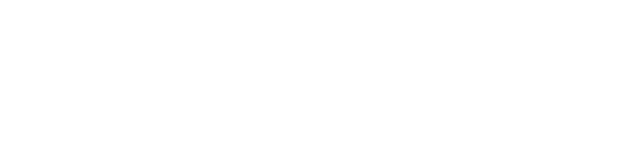
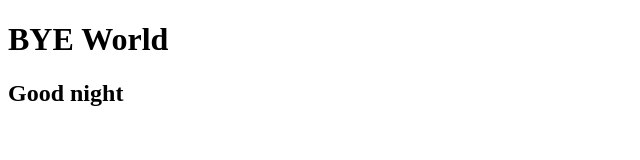
Before and after one commit to valimasca/github-practice-222, a plain HTML site: page index.html in a window 1280 px wide. Shown: the whole page, without its empty margins (0-640 px from the left). Drawn offline with Linux system fonts and the light colour scheme.

Commit message:
worked on my html

```diff
--- a/index.html
+++ b/index.html
@@ -8,7 +8,8 @@
     <link rel="stylesheet" href="style.css">
 </head>
 <body>
-
+    <h1>BYE World</h1>
+    <h2>Good night</h2>
 
     <script src="script.js"></script>
 </body>
```
